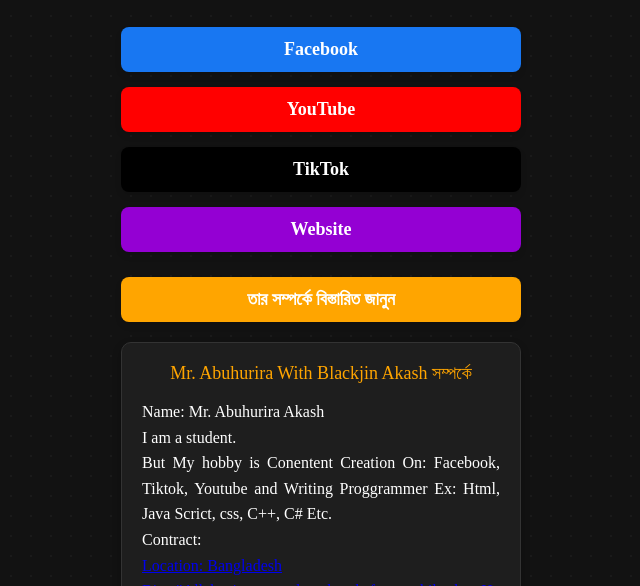
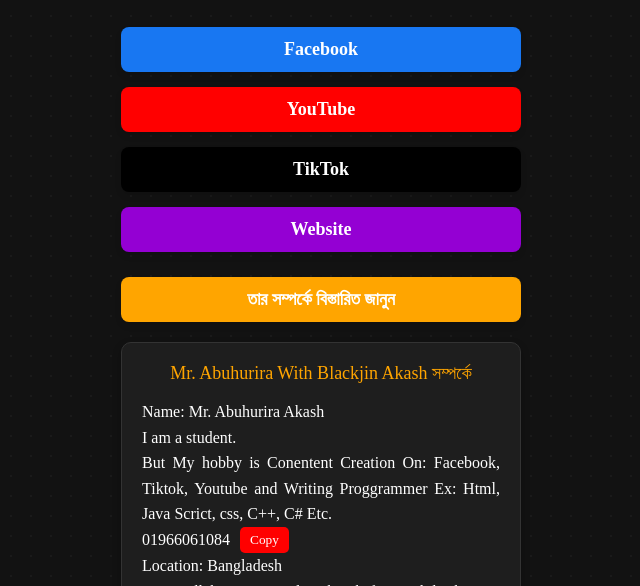
Before and after one commit to akash2026id/It-s-Me, a plain HTML site: page index.html in a window 1280 px wide. Both pictures are taken after a click on the button "তার সম্পর্কে বিস্তারিত জানুন". Shown: the part 214-800 px from the top of the page, without its empty margins (319-959 px from the left). Drawn offline with Linux system fonts and the light colour scheme; a web font is replaced by a local one.

Commit message:
Update index.html

```diff
--- a/index.html
+++ b/index.html
@@ -240,6 +240,23 @@
             margin-top: 15px;
             font-size: 16px;
         }
+		.copy-container {
+      display: flex;
+      align-items: center;
+      gap: 10px;
+      font-family: Arial, sans-serif;
+    }
+    .copy-btn {
+      padding: 5px 10px;
+      background-color: red;
+      color: #fff;
+      border: none;
+      cursor: pointer;
+      border-radius: 5px;
+    }
+    .copy-btn:hover {
+      background-color: #333;
+    }
     </style>
 </head>
 <body>
@@ -262,7 +279,10 @@
             <p>Name: Mr. Abuhurira Akash</p>
             <p>I am a student.</p>
             <p>But My hobby is Conentent Creation On: Facebook, Tiktok, Youtube and Writing Proggrammer Ex: Html, Java Scrict, css, C++, C# Etc.</p>
-            <p>Contract: <a href="tel:01966061084"alt="01966061084"</p>
+            <div class="copy-container">
+			<p id="textToCopy">01966061084</p>
+			<button class="copy-btn" onclick="copyText()">Copy</button>
+			</div>
             <p>Location: Bangladesh </p>
             <p>Bio: "Allah gives people a break for a while, but He never gives up completely."
 🕋🤲💖</p>
@@ -299,6 +319,13 @@
         detailsBtn.addEventListener('click', function() {
             detailsBox.classList.toggle('show');
         });
+
+		function copyText() {
+      const text = document.getElementById("textToCopy").innerText;
+      navigator.clipboard.writeText(text).then(() => {
+        alert("Copied: " + text);
+      });
+    }
 
         // Form submission
         document.getElementById('helpForm').addEventListener('submit', function(e) {
```
